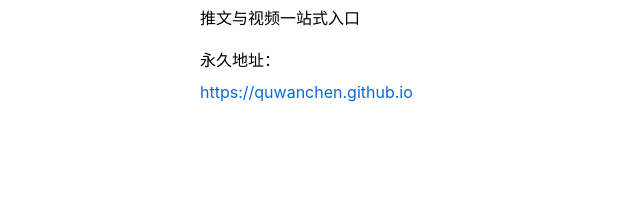
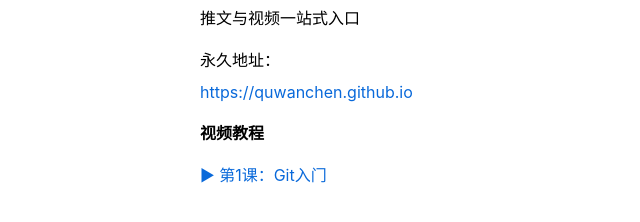
Before and after one commit to quwanchen/quwanchen.github.io, a plain HTML site: page index.html in a window 1280 px wide. Shown: the part 120-342 px from the top of the page, without its empty margins (40-680 px from the left). Drawn offline with Linux system fonts and the light colour scheme.

Commit message:
Add video link

```diff
--- a/index.html
+++ b/index.html
@@ -14,5 +14,8 @@
   <h1>📚 我的资源总库</h1>
   <p>推文与视频一站式入口</p>
   <p>永久地址：<a href="https://quwanchen.github.io">https://quwanchen.github.io</a></p>
+<!-- 直接跳转视频 -->
+<p><strong>视频教程</strong></p>
+<a href="https://quwanchen.github.io/resiliency/" target="_blank">▶ 第1课：Git入门</a>
 </body>
 </html>
```
